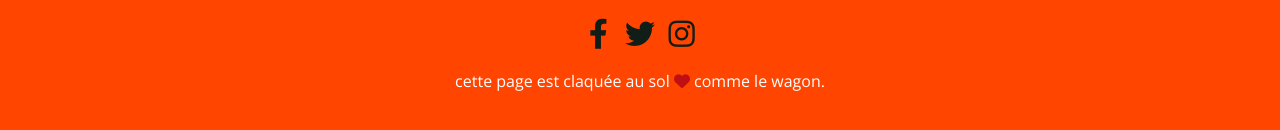
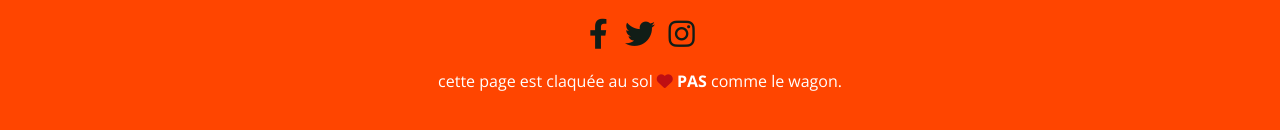
Before and after one commit to Antoine-Nadal/landing, a plain HTML site: page index.html in a window 1280 px wide. Shown: the part 1215-1345 px from the top of the page. Drawn offline with nearby package versions, Linux system fonts and the light colour scheme.

Commit message:
changement du footer

```diff
--- a/index.html
+++ b/index.html
@@ -48,7 +48,7 @@
       <a href="https://fr-fr.facebook.com/booba/"><i class="fab fa-fw fa-facebook-f"></i></a>
       <a href="https://twitter.com/booba"><i class="fab fa-fw fa-twitter"></i></a>
       <a href="https://www.instagram.com/_la_pirate_/?hl=fr"><i class="fab fa-fw fa-instagram"></i></a>
-      <p>cette page est claquée au sol <i class="fas fa-heart"></i> comme le wagon.</p>
+      <p>cette page est claquée au sol <i class="fas fa-heart"></i> <strong>PAS</strong> comme le wagon.</p>
 
     </div>
   </div>
```
